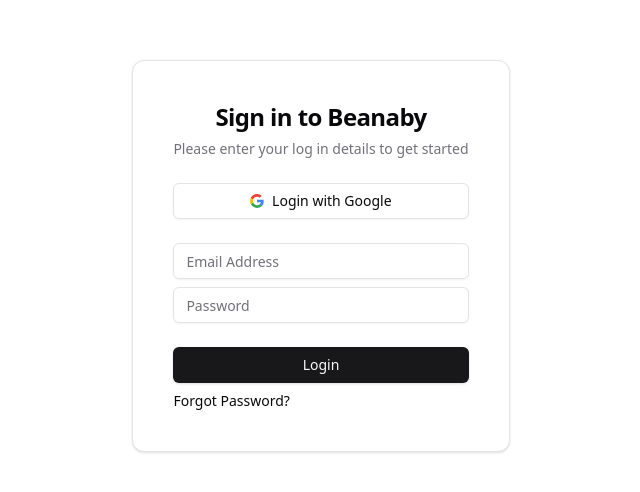
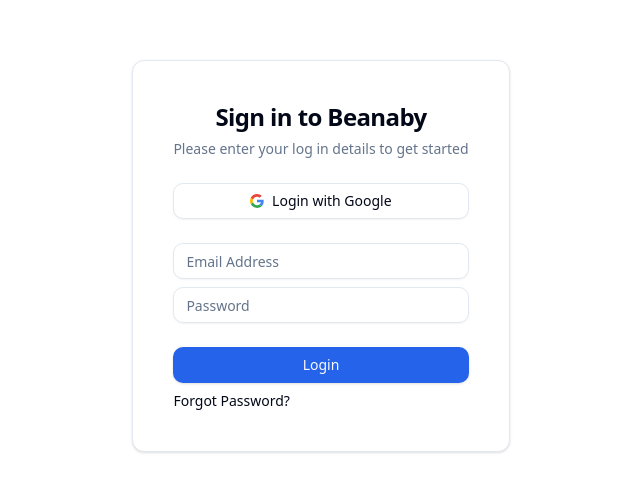
Before and after one commit to seanmarinass/beanaby, a Next.js app: page / in a window 1280 px wide. Shown: the part 176-668 px from the top of the page, without its empty margins (319-959 px from the left). Built offline with nearby package versions, Linux system fonts and the light colour scheme; no server answers.

Commit message:
changed theme and implemented new colouring for bill list item

```diff
--- a/app/(protected)/bills/BillListItem.tsx
+++ b/app/(protected)/bills/BillListItem.tsx
@@ -29,7 +29,7 @@
       className={clsx(
         "flex flex-col p-[1rem] rounded-none gap-[0.5rem] shadow-none",
         { "hover:opacity-50": !isSelected },
-        { "bg-black text-white": isSelected }
+        { "bg-primary text-white": isSelected }
       )}
       onClick={onClick}
     >
@@ -41,8 +41,12 @@
       <CardTitle>{title}</CardTitle>
 
       <div className="flex flex-col">
-        <CardDescription>{description}</CardDescription>
-        <CardDescription>{dueDateString}</CardDescription>
+        <CardDescription className={clsx({ "text-white": isSelected })}>
+          {description}
+        </CardDescription>
+        <CardDescription className={clsx({ "text-white": isSelected })}>
+          {dueDateString}
+        </CardDescription>
       </div>
     </Card>
   );
--- a/app/(protected)/bills/BillsOverviewSection.tsx
+++ b/app/(protected)/bills/BillsOverviewSection.tsx
@@ -13,15 +13,12 @@
 import AddIcon from "@/shared/icons/AddIcon";
 import {
   Dialog,
-  DialogClose,
   DialogContent,
   DialogDescription,
-  DialogFooter,
   DialogHeader,
   DialogTitle,
   DialogTrigger,
 } from "@/components/ui/dialog";
-import { Label } from "@/components/ui/label";
 import BillForm from "./BillForm";
 
 interface BillsOverviewSectionProps {
--- a/app/globals.css
+++ b/app/globals.css
@@ -2,132 +2,60 @@
 @tailwind components;
 @tailwind utilities;
 
-/* :root {
-  --background: #ffffff;
-  --foreground: #171717;
-}
-
-@media (prefers-color-scheme: dark) {
-  :root {
-    --background: #0a0a0a;
-    --foreground: #ededed;
-  }
-}
-
-body {
-  color: var(--foreground);
-  background: var(--background);
-  font-family: Arial, Helvetica, sans-serif;
-}
-
-@layer utilities {
-  .text-balance {
-    text-wrap: balance;
-  }
-} */
-
 @layer base {
   :root {
+    --background: 0 0% 100%;
+    --foreground: 222.2 84% 4.9%;
+    --card: 0 0% 100%;
+    --card-foreground: 222.2 84% 4.9%;
+    --popover: 0 0% 100%;
+    --popover-foreground: 222.2 84% 4.9%;
+    --primary: 221.2 83.2% 53.3%;
+    --primary-foreground: 210 40% 98%;
+    --secondary: 210 40% 96.1%;
+    --secondary-foreground: 222.2 47.4% 11.2%;
+    --muted: 210 40% 96.1%;
+    --muted-foreground: 215.4 16.3% 46.9%;
+    --accent: 210 40% 96.1%;
+    --accent-foreground: 222.2 47.4% 11.2%;
+    --destructive: 0 84.2% 60.2%;
+    --destructive-foreground: 210 40% 98%;
+    --border: 214.3 31.8% 91.4%;
+    --input: 214.3 31.8% 91.4%;
+    --ring: 221.2 83.2% 53.3%;
+    --radius: 0.75rem;
+    --chart-1: 12 76% 61%;
+    --chart-2: 173 58% 39%;
+    --chart-3: 197 37% 24%;
+    --chart-4: 43 74% 66%;
+    --chart-5: 27 87% 67%;
+  }
 
-    --background: 0 0% 100%;
-
-    --foreground: 240 10% 3.9%;
-
-    --card: 0 0% 100%;
-
-    --card-foreground: 240 10% 3.9%;
-
-    --popover: 0 0% 100%;
-
-    --popover-foreground: 240 10% 3.9%;
-
-    --primary: 240 5.9% 10%;
-
-    --primary-foreground: 0 0% 98%;
-
-    --secondary: 240 4.8% 95.9%;
-
-    --secondary-foreground: 240 5.9% 10%;
-
-    --muted: 240 4.8% 95.9%;
-
-    --muted-foreground: 240 3.8% 46.1%;
-
-    --accent: 240 4.8% 95.9%;
-
-    --accent-foreground: 240 5.9% 10%;
-
-    --destructive: 0 84.2% 60.2%;
-
-    --destructive-foreground: 0 0% 98%;
-
-    --border: 240 5.9% 90%;
-
-    --input: 240 5.9% 90%;
-
-    --ring: 240 10% 3.9%;
-
-    --chart-1: 12 76% 61%;
-
-    --chart-2: 173 58% 39%;
-
-    --chart-3: 197 37% 24%;
-
-    --chart-4: 43 74% 66%;
-
-    --chart-5: 27 87% 67%;
-
-    --radius: 0.5rem
-  }
   .dark {
-
-    --background: 240 10% 3.9%;
-
-    --foreground: 0 0% 98%;
-
-    --card: 240 10% 3.9%;
-
-    --card-foreground: 0 0% 98%;
-
-    --popover: 240 10% 3.9%;
-
-    --popover-foreground: 0 0% 98%;
-
-    --primary: 0 0% 98%;
-
-    --primary-foreground: 240 5.9% 10%;
-
-    --secondary: 240 3.7% 15.9%;
-
-    --secondary-foreground: 0 0% 98%;
-
-    --muted: 240 3.7% 15.9%;
-
-    --muted-foreground: 240 5% 64.9%;
-
-    --accent: 240 3.7% 15.9%;
-
-    --accent-foreground: 0 0% 98%;
-
+    --background: 222.2 84% 4.9%;
+    --foreground: 210 40% 98%;
+    --card: 222.2 84% 4.9%;
+    --card-foreground: 210 40% 98%;
+    --popover: 222.2 84% 4.9%;
+    --popover-foreground: 210 40% 98%;
+    --primary: 217.2 91.2% 59.8%;
+    --primary-foreground: 222.2 47.4% 11.2%;
+    --secondary: 217.2 32.6% 17.5%;
+    --secondary-foreground: 210 40% 98%;
+    --muted: 217.2 32.6% 17.5%;
+    --muted-foreground: 215 20.2% 65.1%;
+    --accent: 217.2 32.6% 17.5%;
+    --accent-foreground: 210 40% 98%;
     --destructive: 0 62.8% 30.6%;
-
-    --destructive-foreground: 0 0% 98%;
-
-    --border: 240 3.7% 15.9%;
-
-    --input: 240 3.7% 15.9%;
-
-    --ring: 240 4.9% 83.9%;
-
+    --destructive-foreground: 210 40% 98%;
+    --border: 217.2 32.6% 17.5%;
+    --input: 217.2 32.6% 17.5%;
+    --ring: 224.3 76.3% 48%;
     --chart-1: 220 70% 50%;
-
     --chart-2: 160 60% 45%;
-
     --chart-3: 30 80% 55%;
-
     --chart-4: 280 65% 60%;
-
-    --chart-5: 340 75% 55%
+    --chart-5: 340 75% 55%;
   }
 }
 
```
